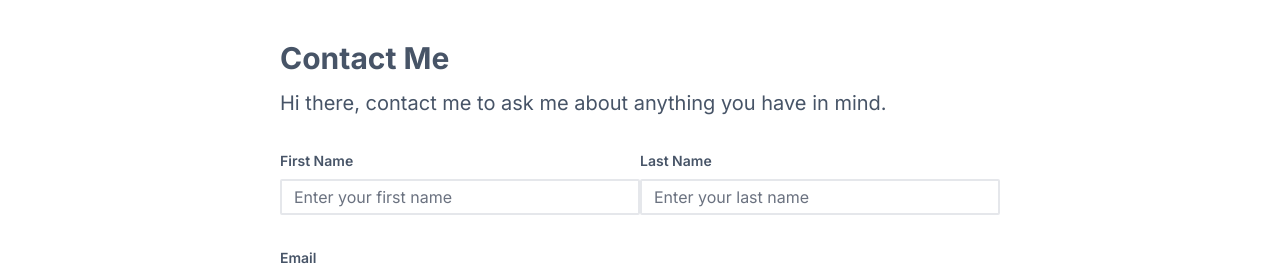
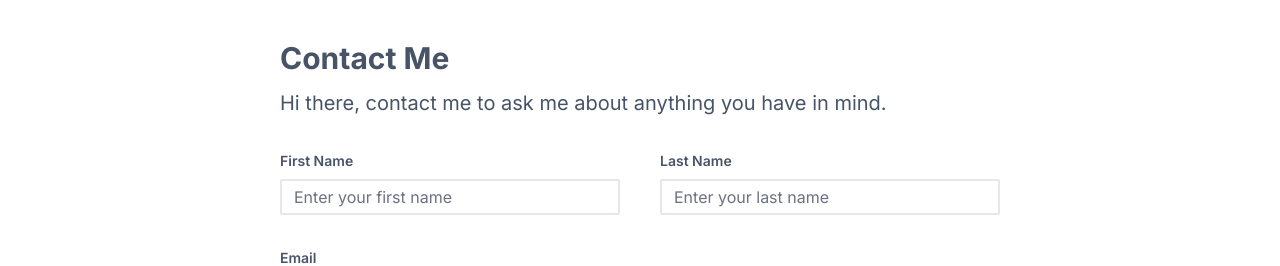
Before and after one commit to Nwachukwu-Uzor/hng9-frontend-task-1, a React (Vite) app: page /contact in a window 1280 px wide. Shown: the top 266 px of the page. Built offline with nearby package versions, Linux system fonts and the light colour scheme.

Commit message:
styles: fix gap between first name and last name field on large screens

```diff
--- a/src/components/ContactForm.jsx
+++ b/src/components/ContactForm.jsx
@@ -25,9 +25,13 @@ const ContactForm = () => {
     });
   };
 
+  const handleSubmit = (event) => {
+    event.preventDefault();
+  };
+
   return (
-    <form className="flex flex-col gap-5 lg:gap-8 mt-8">
-      <div className="grid lg:grid-cols-2 lg:gap-x-10l gap-y-5 lg:gap-y-0">
+    <form className="flex flex-col gap-5 lg:gap-8 mt-8" onSubmit={handleSubmit}>
+      <div className="grid lg:grid-cols-2 lg:gap-x-10 gap-y-5 lg:gap-y-0">
         <TextInput
           name="firstName"
           label="First Name"
```
